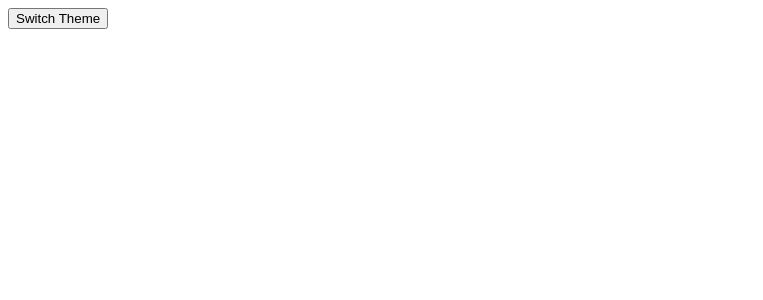
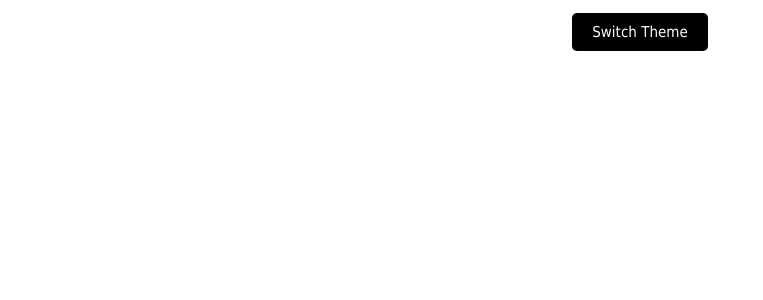
Before and after one commit to X-DSI/Calc-React-Styled, a React (Create React App) app: page / in a window 1280 px wide. Shown: the top 300 px of the page, without its empty margins (0-763 px from the left). Built offline with nearby package versions, Linux system fonts and the light colour scheme.

Commit message:
Moved button to Horizontal Center

```diff
--- a/src/styles/App.styled.js
+++ b/src/styles/App.styled.js
@@ -1,12 +1,5 @@
 import styled from "styled-components"
 
 export const StyledButton = styled.button`
-  border-radius: 5px;
-  background-color: ${props => (props.secondary ? '#000000' : 'red')};
-  color: #fff;
-  padding: 10px 15px;
-  outline: none;
-  border: none;
-  cursor: pointer;
-  margin: 15px;
+
 `
--- a/src/styles/globalstyles.js
+++ b/src/styles/globalstyles.js
@@ -8,5 +8,21 @@ export const GlobalStyles = createGlobalStyle`
     color: ${({ theme }) => theme.text};
     font-family: Tahoma, Helvetica, Arial, Roboto, sans-serif;
     transition: all 0.50s linear;
+    display: flex;
+    justify-content: center;
+    align-items: center;
+  }
+
+  Button{
+    background: #000;
+    color: #fff;
+    border: none;
+    padding: 10px 20px;
+    margin: 5px;
+    border-radius: 5px;
+    cursor: pointer;
+    text-decoration: none;
+    font-size: 15px;
+    font-family: inherit;
   }
   `
```
